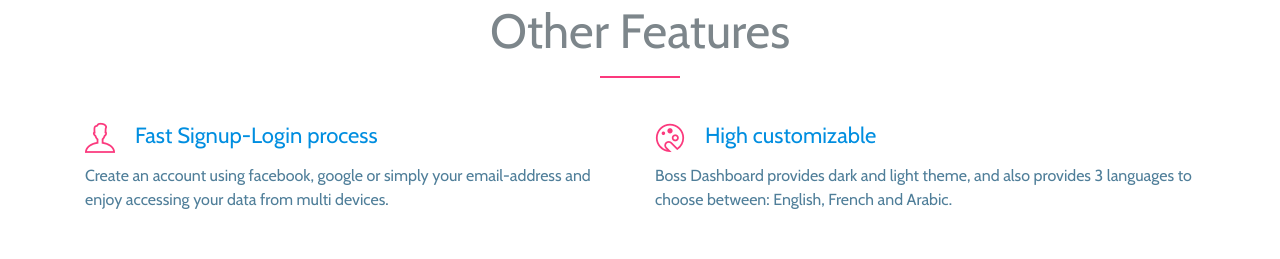
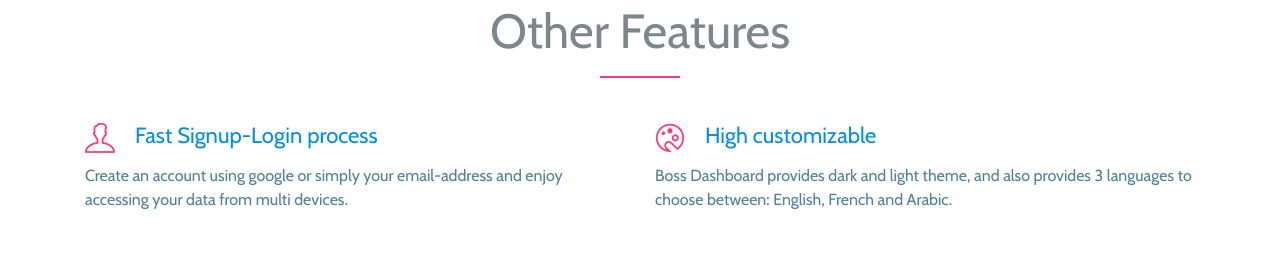
Before and after one commit to hadielyakhni/boss-dashboard-site, a plain HTML site: page index.html in a window 1280 px wide. Shown: the part 2052-2311 px from the top of the page. Drawn offline with nearby package versions, Linux system fonts and the light colour scheme.

Commit message:
update assets based on app changes

```diff
--- a/index.html
+++ b/index.html
@@ -187,7 +187,7 @@
           <div class="single-feature">
             <i style="margin-right: 20px;" class="ti-user" aria-hidden="true"></i>
             <h5>Fast Signup-Login process</h5>
-            <p>Create an account using facebook, google or simply your email-address and enjoy accessing your data from
+            <p>Create an account using google or simply your email-address and enjoy accessing your data from
               multi devices.</p>
           </div>
         </div>
```
Also changed, not shown: img/scr-img/10.jpg, img/scr-img/15.jpg, img/scr-img/2.jpg, img/scr-img/21.jpg (renamed from img/scr-img/Screenshot_٢٠٢٠٠٥٠٨-٠٦١٧٣١_HadisTop.jpg).
